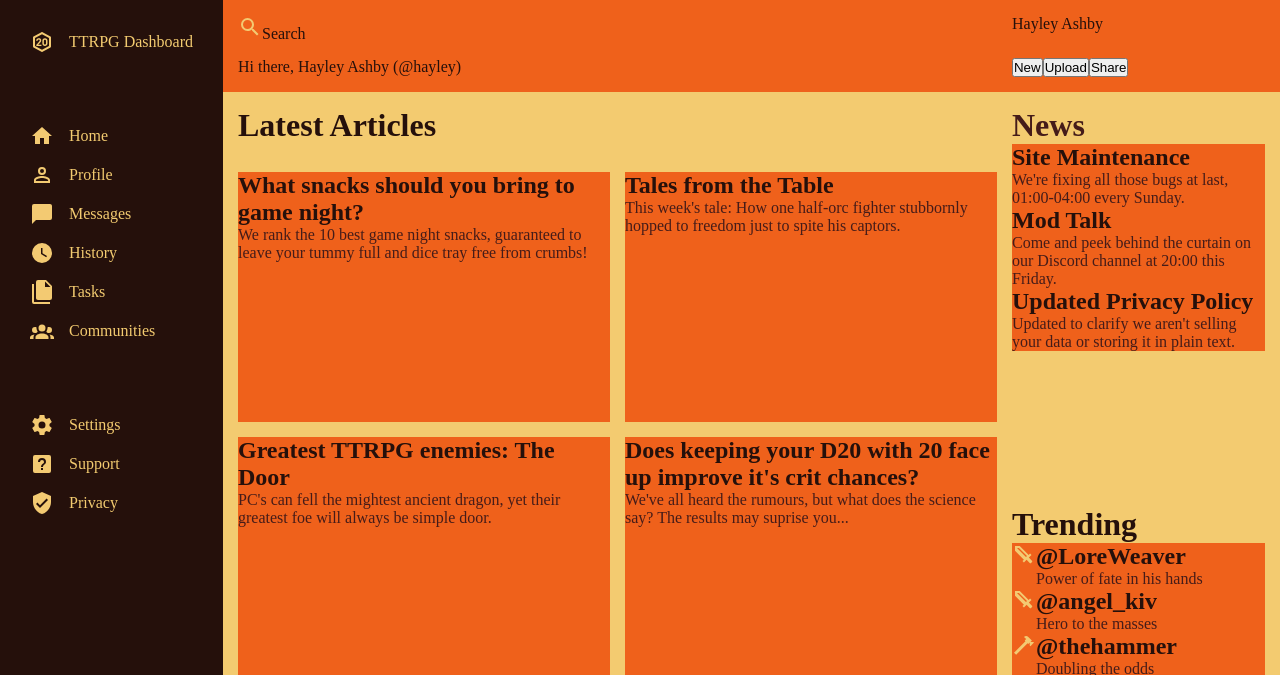
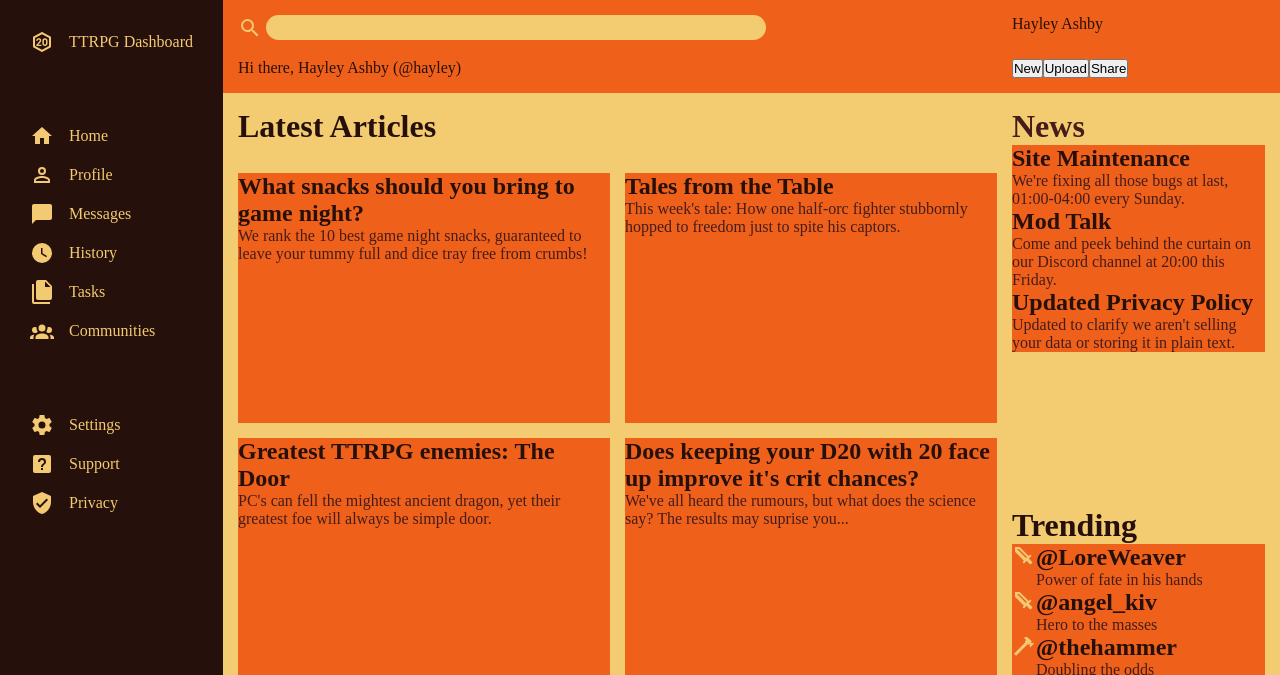
Before and after one commit to hayleyashby7/Dashboard, a plain HTML site: page index.html in a window 1280 px wide. Shown: the top 675 px of the page. Drawn offline with Linux system fonts and the light colour scheme; files whose address does not match are found by name.

Commit message:
Search bar formatted and header max height set properly

```diff
--- a/index.html
+++ b/index.html
@@ -65,7 +65,10 @@
 			</div>
 
 			<div class="header">
-				<div class="search"><img src="/images/magnify.svg" alt="search icon" class="icon" />Search</div>
+				<div class="search">
+					<img src="/images/magnify.svg" alt="search icon" class="icon" />
+					<div class="search-box"></div>
+				</div>
 				<div class="greeting">Hi there, Hayley Ashby (@hayley)</div>
 				<div class="account">Hayley Ashby</div>
 				<div class="tasks"><button class="button">New</button><button class="button">Upload</button><button class="button">Share</button></div>
--- a/style.css
+++ b/style.css
@@ -15,7 +15,7 @@
 	display: grid;
 	grid-template-columns: 1fr 4fr;
 	grid-template:
-		"sidebar header"
+		"sidebar header" fit-content(300px)
 		"sidebar main-content";
 }
 
@@ -31,6 +31,13 @@
 }
 .search {
 	grid-area: search;
+}
+.search-box {
+	display: inline-block;
+	height: 25px;
+	width: 500px;
+	background-color: var(--light);
+	border-radius: 25px;
 }
 
 .greeting {
@@ -142,6 +149,7 @@ ul[role="list"] {
 .trending img {
 	grid-area: icon;
 }
+justify-content: start;
 
 .trend-content {
 	grid-area: content;
```
